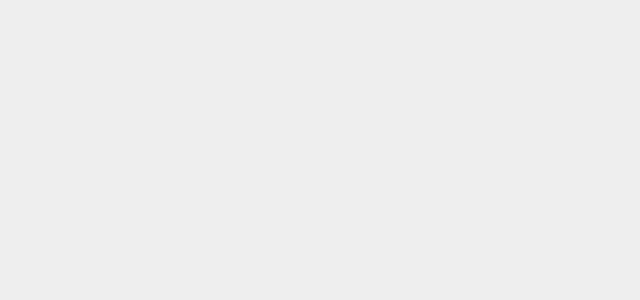
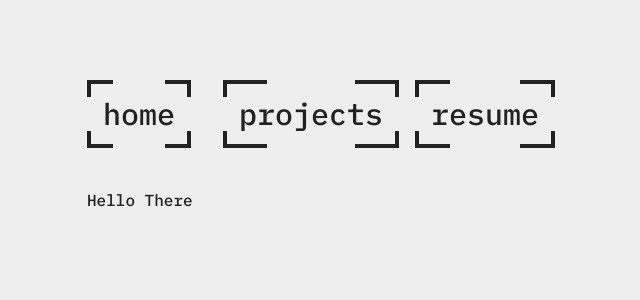
Before and after one commit to Camleaf/personal-website, a React (Vite) app: page /about in a window 1280 px wide. Shown: the top 300 px of the page, without its empty margins (319-959 px from the left). Built offline with nearby package versions, Linux system fonts and the light colour scheme.

Commit message:
start on adding about page

```diff
--- a/src/components/navtext.tsx
+++ b/src/components/navtext.tsx
@@ -5,8 +5,8 @@ import Decorator from "./decoration/decorator";
 
 const pageInfo:{text:string,path:string, external:boolean}[] = [
     {text:"home",path:"/",external:false},
+    {text:"about",path:"/about",external:false},
     {text:"projects",path:"/portfolio",external:false},
-    {text:"experience",path:"/experience",external:false},
     {text:"resume",path:"/resume.pdf",external:true},
 ];
 
--- /dev/null
+++ b/src/pages/about.tsx
@@ -0,0 +1,31 @@
+import { AnimatePresence, motion } from "motion/react"
+import { Link } from "react-router-dom"
+import Decorator from "../components/decoration/decorator"
+import InlineDecorator from "../components/decoration/inlineDecorator"
+import '../components/loader/loader.css'
+import Socials from "../components/socials"
+import Navtext from "../components/navtext"
+
+
+function About() {
+    return (
+           <div className="w-full h-full flex items-start justify-center pt-[10vh]">
+                <motion.div
+                    initial={{ opacity: 1, scale: 1, y: "85vh" }}
+                    animate={{ opacity: 1, scale: 1, y: 0 }}
+                    // 2. The critical Exit state when it leaves the DOM
+                    exit={{ opacity: 0, scale: 1, y: "85vh" }}
+                    // Global timing control
+                    transition={{ duration: 0.5, ease: 'easeInOut' }}
+                >
+                    <div className="flex flex-row gap-4 flex-wrap text-justify mb-10 justify-center">
+                     <Navtext/>
+                    </div>
+                    Hello There
+                    <div className="my-32"/>
+                </motion.div>
+            </div>
+    )
+}
+
+export default About;
--- a/src/pages/layout.tsx
+++ b/src/pages/layout.tsx
@@ -6,6 +6,7 @@ import {
 } from "react-router-dom";
 import Landing from "./landing";
 import Portfolio from "./portfolio";
+import About from "./about";
 import { AnimatePresence } from "motion/react";
 
 function Layout() {
@@ -32,6 +33,7 @@ function Layout() {
                 <AnimatePresence mode="wait" initial={false}>
                 <Routes location={location} key={location.pathname}>
                     <Route path="portfolio" element={<Portfolio/>}/>
+                    <Route path="about" element={<About/>}/>
                     <Route path="*" element={<Landing/>}/>
                 </Routes>
                 </AnimatePresence>
```
